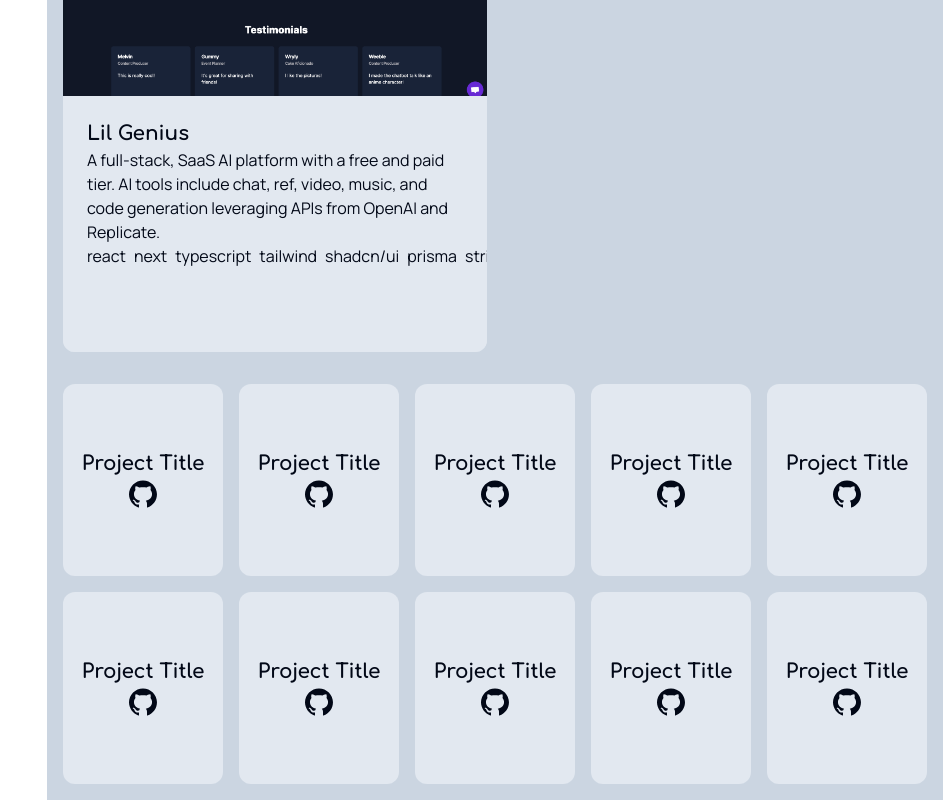
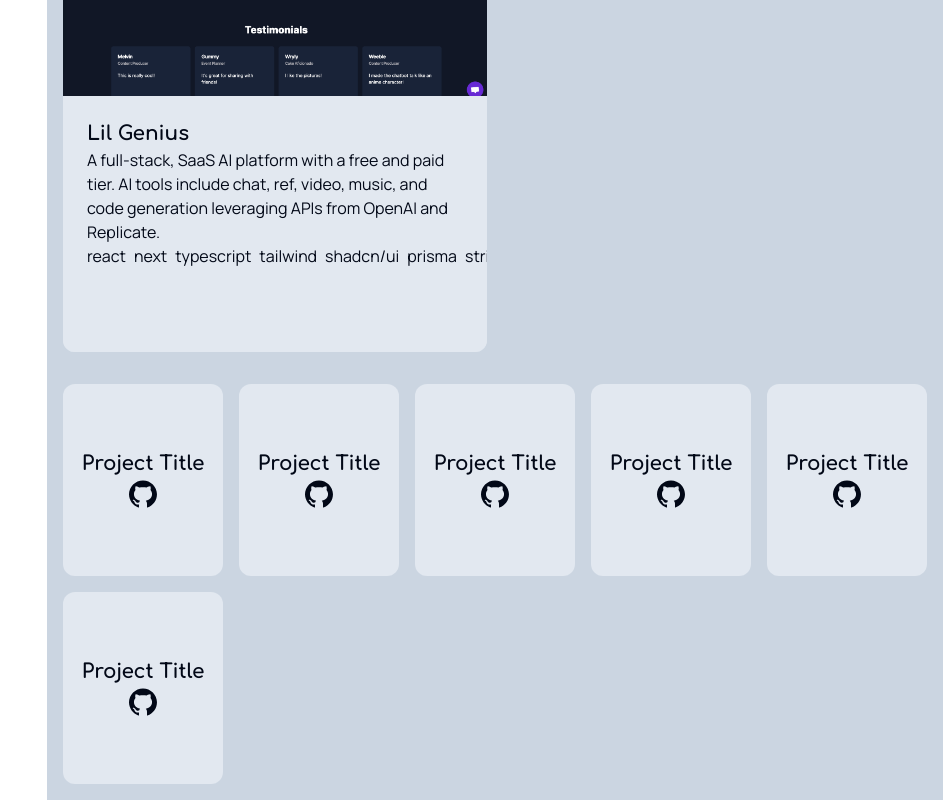
Before and after one commit to penguinboots/portfolio-v3, a Next.js app: page /projects in a window 1280 px wide. Shown: the part 800-1600 px from the top of the page, without its empty margins (337-1280 px from the left). Built offline with nearby package versions, Linux system fonts and the light colour scheme.

Commit message:
add non-feature view

```diff
--- a/app/(dashboard)/projects/page.tsx
+++ b/app/(dashboard)/projects/page.tsx
@@ -14,6 +14,7 @@ import {
 } from "@/data/projects";
 
 const features = [mimikyu, messenger, genius]
+const projects = [bytes, shortly, jungle, scheduler, portfolio, tweeter]
 
 const ProjectsPage = () => {
   return (
@@ -25,16 +26,9 @@ const ProjectsPage = () => {
         <div className="bg-slate-100 hidden lg:flex xl:hidden">IMAGE HERE</div>
       </div>
       <div className="w-full p-4 gap-4 grid grid-cols-1 sm:grid-cols-2 md:grid-cols-3 lg:grid-cols-4 xl:grid-cols-5">
-        <ProjectCard />
-        <ProjectCard />
-        <ProjectCard />
-        <ProjectCard />
-        <ProjectCard />
-        <ProjectCard />
-        <ProjectCard />
-        <ProjectCard />
-        <ProjectCard />
-        <ProjectCard />
+        {projects.map((project) => (
+          <ProjectCard key={project.title} project={project} />
+        ))}
       </div>
     </div>
   );
```
